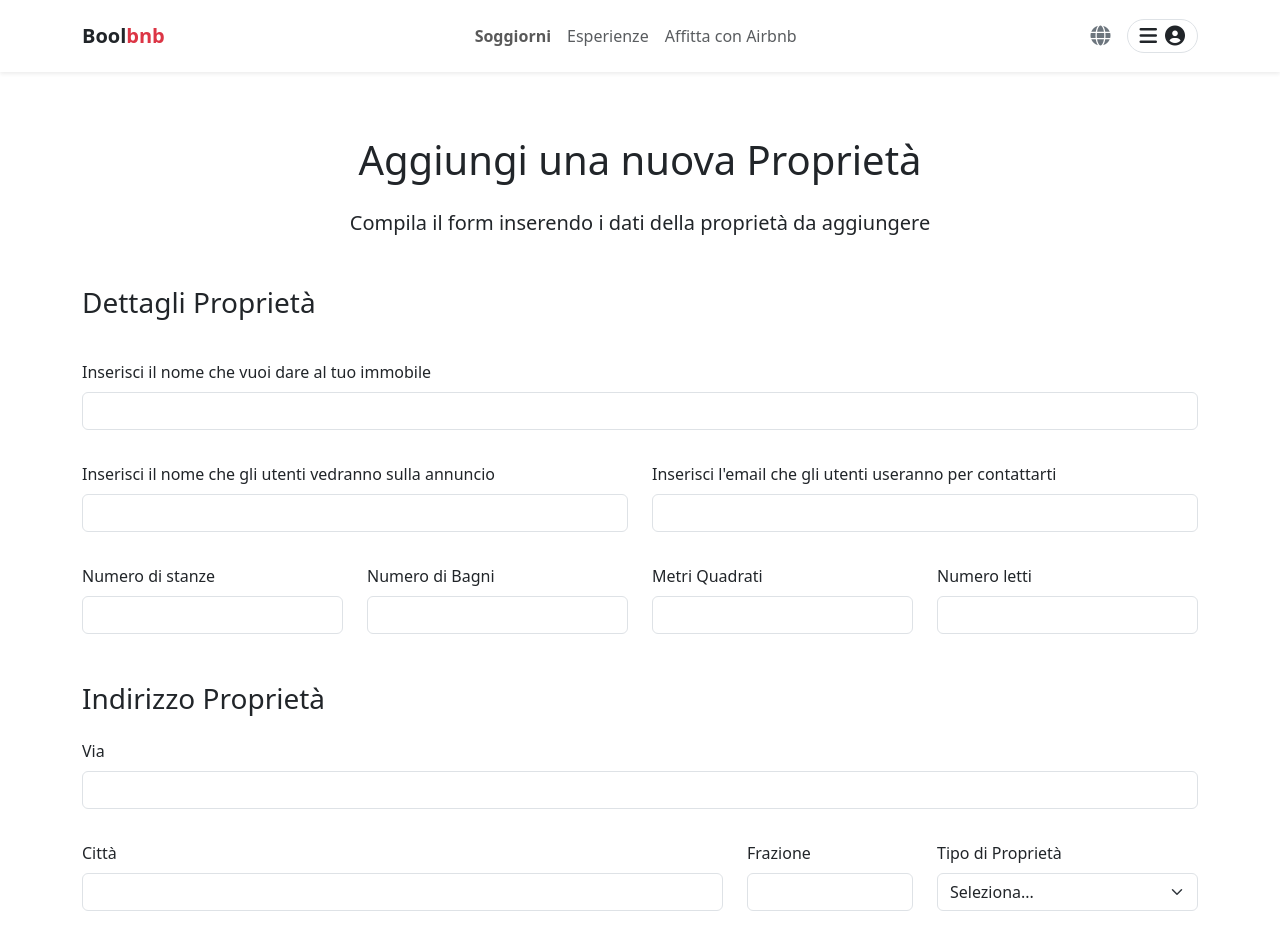
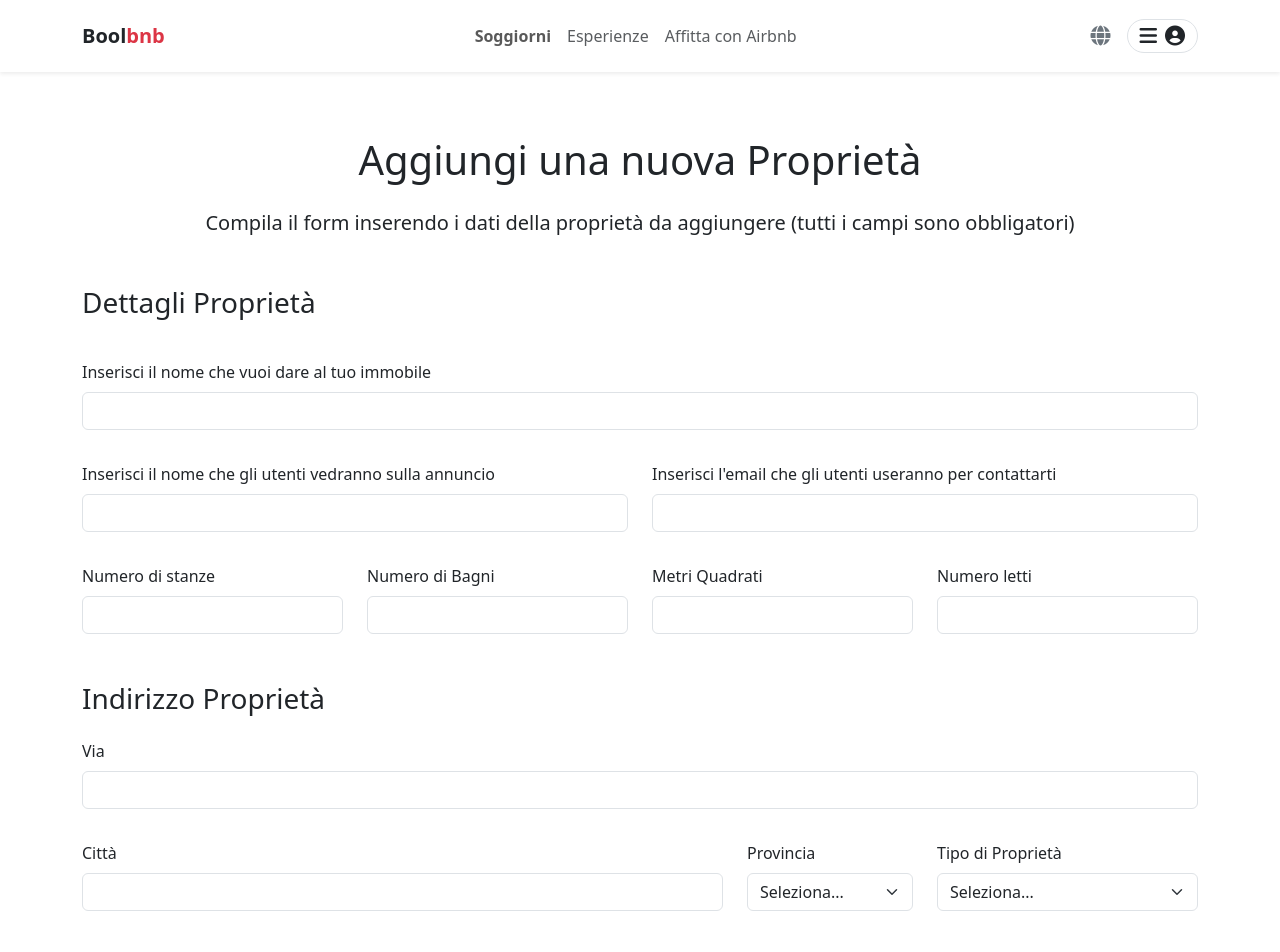
Before and after one commit to Abraxas-7/project-work-fe, a React (Vite) app: page /Affitta in a window 1280 px wide. Shown: the top 952 px of the page. Built offline with nearby package versions, Linux system fonts and the light colour scheme.

Commit message:
Add province and property type selection to property addition form

```diff
--- a/src/components/AddPropertyComponents/AddPropertyComponent.jsx
+++ b/src/components/AddPropertyComponents/AddPropertyComponent.jsx
@@ -1,6 +1,9 @@
 import React, { useState } from "react";
 import axios from "axios";
 import ImageUpload from "./ImageUploadComponent";
+
+import province from "../../data/province";
+import propertyType from "../../data/propertyType";
 
 function AddPropertyComponent() {
   const [formData, setFormData] = useState({
@@ -69,6 +72,7 @@ function AddPropertyComponent() {
           <h1>Aggiungi una nuova Proprietà</h1>
           <p className="lead py-3">
             Compila il form inserendo i dati della proprietà da aggiungere
+            (tutti i campi sono obbligatori)
           </p>
         </div>
 
@@ -221,16 +225,26 @@ function AddPropertyComponent() {
 
           <div className="col-md-2 col-sm-6 py-3">
             <label htmlFor="adress_hick_town" className="form-label">
-              Frazione
+              Provincia
             </label>
-            <input
-              type="text"
-              className="form-control"
+            <select
+              className={"form-select"}
+              style={{
+                maxHeight: "150px",
+                overflowY: "auto",
+              }}
               id="adress_hick_town"
               value={formData.adress_hick_town}
               onChange={handleChange}
               required
-            />
+            >
+              <option value="">Seleziona...</option>
+              {province.map((provincia) => (
+                <option key={provincia.code} value={provincia.code}>
+                  {provincia.name} ({provincia.code})
+                </option>
+              ))}
+            </select>
           </div>
 
           <div className="col-md-3 col-sm-6 py-3">
@@ -239,15 +253,21 @@ function AddPropertyComponent() {
             </label>
             <select
               className="form-select"
+              style={{
+                maxHeight: "150px",
+                overflowY: "auto",
+              }}
               id="property_type"
               value={formData.property_type}
               onChange={handleChange}
               required
             >
               <option value="">Seleziona...</option>
-              <option value="appartamento">Appartamento</option>
-              <option value="villa">Villa</option>
-              <option value="monolocale">Monolocale</option>
+              {propertyType.map((type) => (
+                <option key={type} value={type}>
+                  {type}
+                </option>
+              ))}
             </select>
           </div>
         </div>
--- /dev/null
+++ b/src/data/propertyType.js
@@ -0,0 +1,17 @@
+const propertyTypes = [
+  "Appartamento",
+  "Monolocale",
+  "Villa",
+  "Loft",
+  "Bungalow",
+  "Casa a schiera",
+  "Casa indipendente",
+  "Rustico",
+  "Casale",
+  "Chalet",
+  "Cottage",
+  "Townhouse",
+  "Penthouse",
+];
+
+export default propertyTypes;
--- /dev/null
+++ b/src/data/province.js
@@ -0,0 +1,111 @@
+const province = [
+  { code: "AG", name: "Agrigento" },
+  { code: "AL", name: "Alessandria" },
+  { code: "AN", name: "Ancona" },
+  { code: "AO", name: "Aosta" },
+  { code: "AR", name: "Arezzo" },
+  { code: "AP", name: "Ascoli Piceno" },
+  { code: "AT", name: "Asti" },
+  { code: "AV", name: "Avellino" },
+  { code: "BA", name: "Bari" },
+  { code: "BT", name: "Barletta-Andria-Trani" },
+  { code: "BL", name: "Belluno" },
+  { code: "BN", name: "Benevento" },
+  { code: "BG", name: "Bergamo" },
+  { code: "BI", name: "Biella" },
+  { code: "BO", name: "Bologna" },
+  { code: "BZ", name: "Bolzano" },
+  { code: "BS", name: "Brescia" },
+  { code: "BR", name: "Brindisi" },
+  { code: "CA", name: "Cagliari" },
+  { code: "CL", name: "Caltanissetta" },
+  { code: "CB", name: "Campobasso" },
+  { code: "CE", name: "Caserta" },
+  { code: "CT", name: "Catania" },
+  { code: "CZ", name: "Catanzaro" },
+  { code: "CH", name: "Chieti" },
+  { code: "CO", name: "Como" },
+  { code: "CS", name: "Cosenza" },
+  { code: "CR", name: "Cremona" },
+  { code: "KR", name: "Crotone" },
+  { code: "CN", name: "Cuneo" },
+  { code: "EN", name: "Enna" },
+  { code: "FM", name: "Fermo" },
+  { code: "FE", name: "Ferrara" },
+  { code: "FI", name: "Firenze" },
+  { code: "FG", name: "Foggia" },
+  { code: "FC", name: "Forlì-Cesena" },
+  { code: "FR", name: "Frosinone" },
+  { code: "GE", name: "Genova" },
+  { code: "GO", name: "Gorizia" },
+  { code: "GR", name: "Grosseto" },
+  { code: "IM", name: "Imperia" },
+  { code: "IS", name: "Isernia" },
+  { code: "AQ", name: "L'Aquila" },
+  { code: "SP", name: "La Spezia" },
+  { code: "LT", name: "Latina" },
+  { code: "LE", name: "Lecce" },
+  { code: "LC", name: "Lecco" },
+  { code: "LI", name: "Livorno" },
+  { code: "LO", name: "Lodi" },
+  { code: "LU", name: "Lucca" },
+  { code: "MC", name: "Macerata" },
+  { code: "MN", name: "Mantova" },
+  { code: "MS", name: "Massa-Carrara" },
+  { code: "MT", name: "Matera" },
+  { code: "ME", name: "Messina" },
+  { code: "MI", name: "Milano" },
+  { code: "MO", name: "Modena" },
+  { code: "MB", name: "Monza e Brianza" },
+  { code: "NA", name: "Napoli" },
+  { code: "NO", name: "Novara" },
+  { code: "NU", name: "Nuoro" },
+  { code: "OR", name: "Oristano" },
+  { code: "PD", name: "Padova" },
+  { code: "PA", name: "Palermo" },
+  { code: "PR", name: "Parma" },
+  { code: "PV", name: "Pavia" },
+  { code: "PG", name: "Perugia" },
+  { code: "PU", name: "Pesaro e Urbino" },
+  { code: "PE", name: "Pescara" },
+  { code: "PC", name: "Piacenza" },
+  { code: "PI", name: "Pisa" },
+  { code: "PT", name: "Pistoia" },
+  { code: "PN", name: "Pordenone" },
+  { code: "PZ", name: "Potenza" },
+  { code: "PO", name: "Prato" },
+  { code: "RG", name: "Ragusa" },
+  { code: "RA", name: "Ravenna" },
+  { code: "RC", name: "Reggio Calabria" },
+  { code: "RE", name: "Reggio Emilia" },
+  { code: "RI", name: "Rieti" },
+  { code: "RN", name: "Rimini" },
+  { code: "RM", name: "Roma" },
+  { code: "RO", name: "Rovigo" },
+  { code: "SA", name: "Salerno" },
+  { code: "SS", name: "Sassari" },
+  { code: "SV", name: "Savona" },
+  { code: "SI", name: "Siena" },
+  { code: "SR", name: "Siracusa" },
+  { code: "SO", name: "Sondrio" },
+  { code: "SU", name: "Sud Sardegna" },
+  { code: "TA", name: "Taranto" },
+  { code: "TE", name: "Teramo" },
+  { code: "TR", name: "Terni" },
+  { code: "TO", name: "Torino" },
+  { code: "TP", name: "Trapani" },
+  { code: "TN", name: "Trento" },
+  { code: "TV", name: "Treviso" },
+  { code: "TS", name: "Trieste" },
+  { code: "UD", name: "Udine" },
+  { code: "VA", name: "Varese" },
+  { code: "VE", name: "Venezia" },
+  { code: "VB", name: "Verbano-Cusio-Ossola" },
+  { code: "VC", name: "Vercelli" },
+  { code: "VR", name: "Verona" },
+  { code: "VV", name: "Vibo Valentia" },
+  { code: "VI", name: "Vicenza" },
+  { code: "VT", name: "Viterbo" },
+];
+
+export default province;
```
